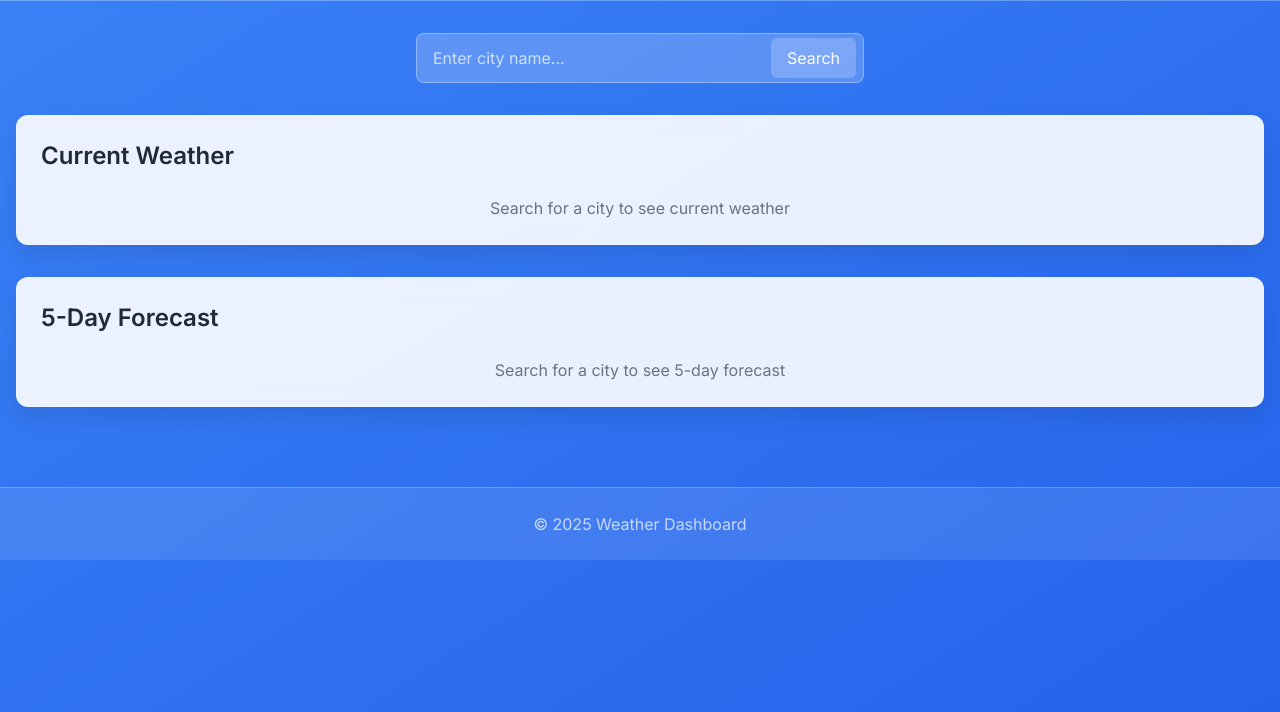
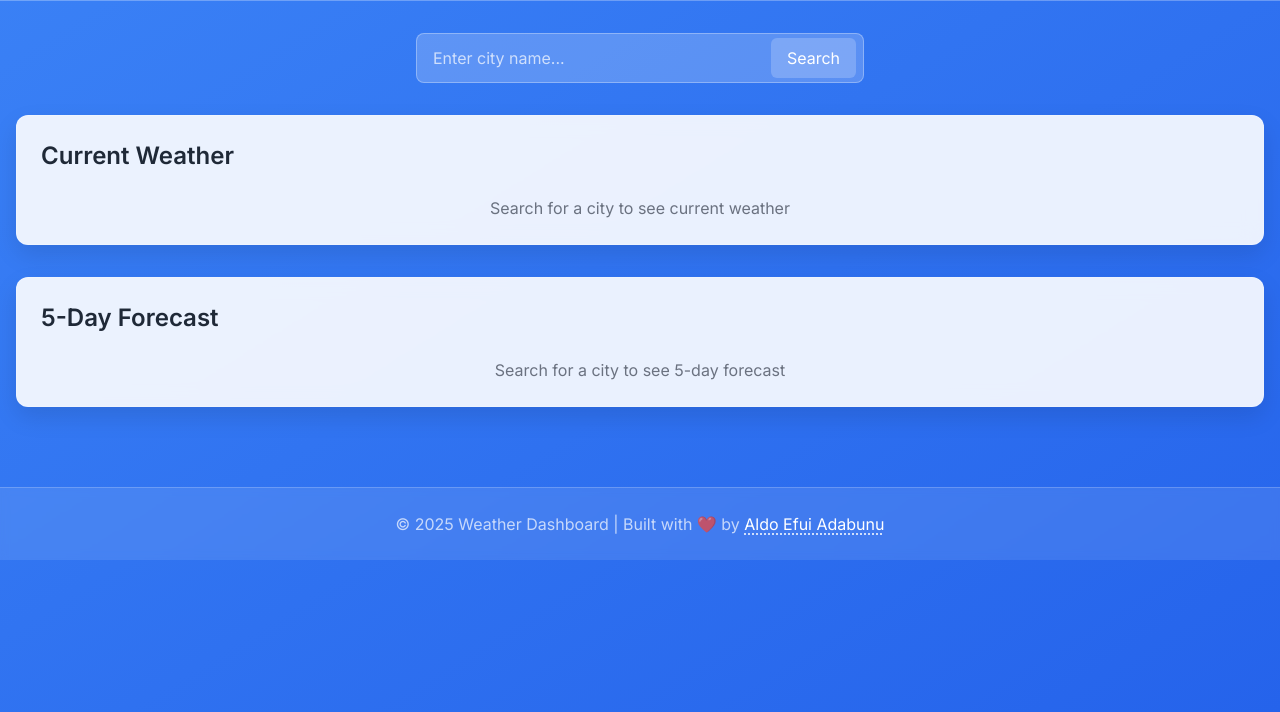
Before and after one commit to KwakuAldo/Weather-Dashboard, a website: page index.html in a window 1280 px wide. Shown: the part 88-800 px from the top of the page. Drawn offline with nearby package versions, Linux system fonts and the light colour scheme.

Commit message:
Add signature to footer with GitHub profile link
- Add 'Built with ❤️ by Aldo Efui Adabunu' signature
- Link signature to GitHub profile (github.com/KwakuAldo)
- Add hover effects and proper styling for the link
- Include target='_blank' and rel='noopener noreferrer' for security

```diff
--- a/index.html
+++ b/index.html
@@ -113,7 +113,14 @@
     <!-- Footer -->
     <footer class="bg-white/10 backdrop-blur-sm border-t border-white/20 mt-12">
         <div class="container mx-auto px-4 py-6">
-            <p class="text-white/70 text-center">&copy; 2025 Weather Dashboard</p>
+            <p class="text-white/70 text-center">
+                &copy; 2025 Weather Dashboard |
+                Built with ❤️ by
+                <a href="https://github.com/KwakuAldo" target="_blank" rel="noopener noreferrer"
+                   class="text-white hover:text-blue-200 transition-colors duration-200 underline decoration-dotted underline-offset-4">
+                    Aldo Efui Adabunu
+                </a>
+            </p>
         </div>
     </footer>
 
```
